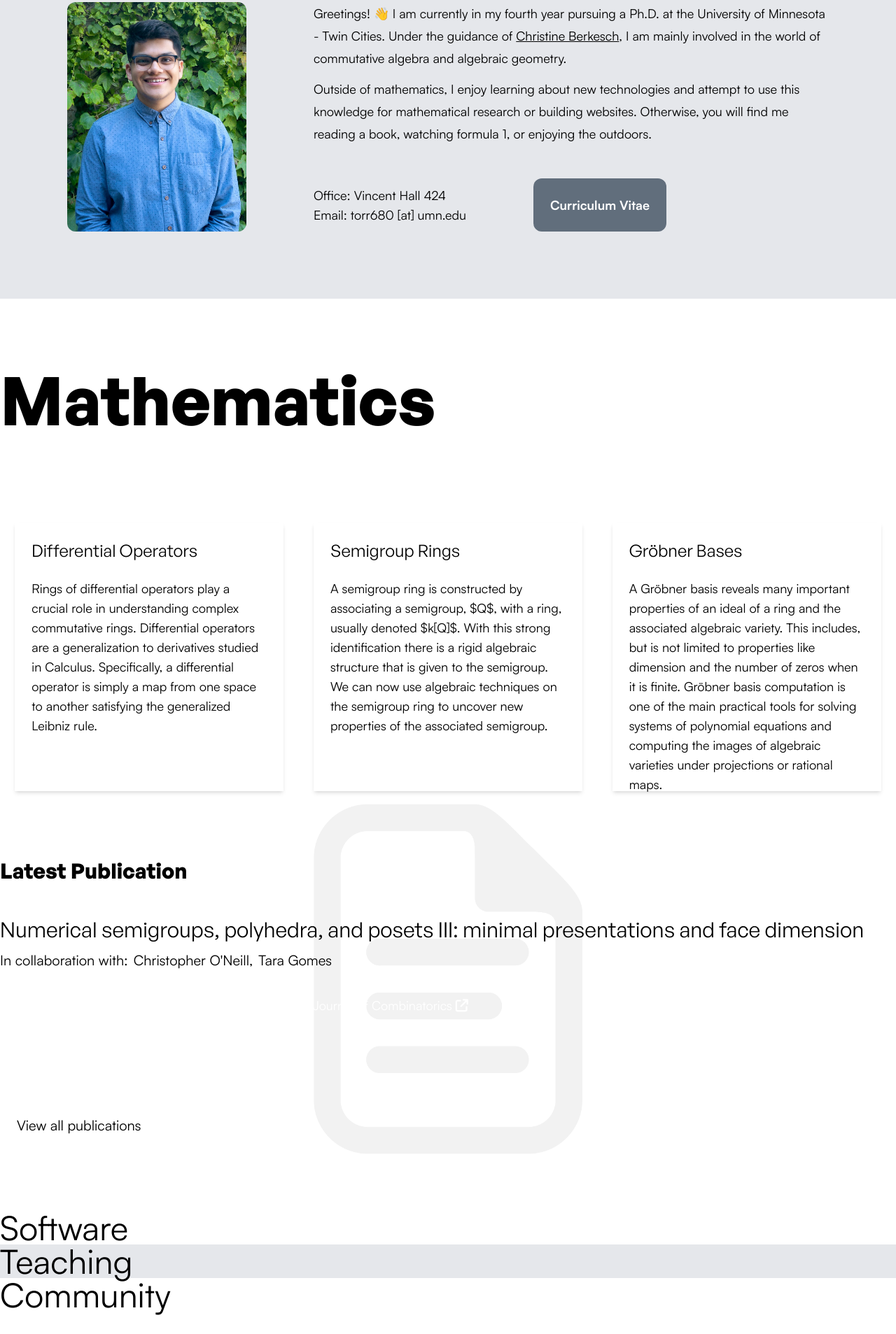
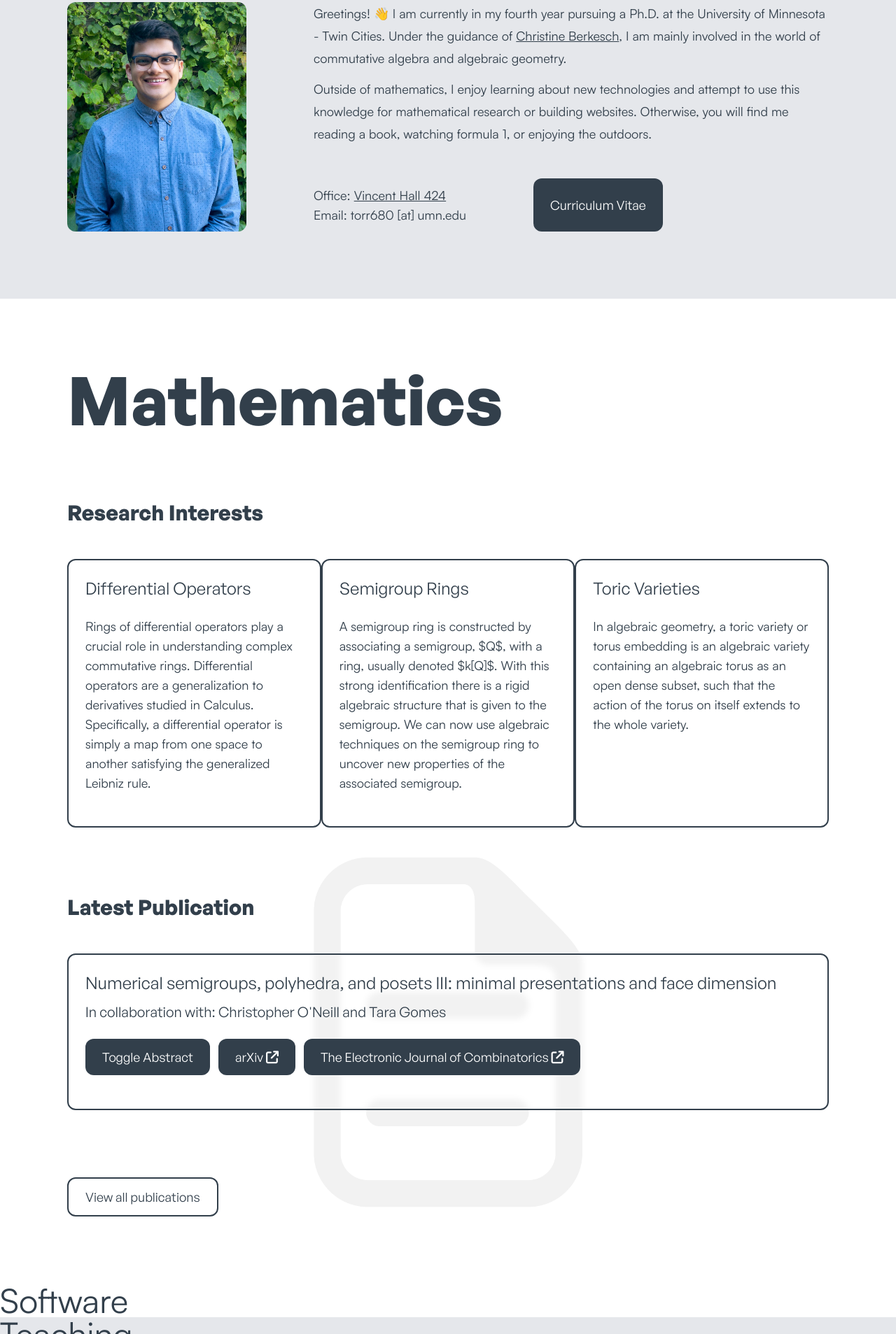
Before and after one commit to etdavila10/etorresdavila, an Astro site: page / in a window 1280 px wide. Shown: the part 893-2800 px from the top of the page at 70% size. Before the commit the page ends 2774 px from the top, so only its background shows below. Built offline with nearby package versions, Linux system fonts and the light colour scheme; Astro itself is replaced by a stand-in of ours.

Commit message:
Updated mathematics section

```diff
--- a/src/components/Card.astro
+++ b/src/components/Card.astro
@@ -1,9 +1,10 @@
 ---
-const {title, iconBg, details, linkUrl} = Astro.props;
+const { title, details } = Astro.props;
 ---
 
-<div class="w-96 h-96 bg-offwhite p-6 flex flex-col gap-6 justify-start shadow-md relative m-auto">
-  <div class="font-display text-2xl">{ title }</div>
-  <div>{ details }</div>
-  <a href={ linkUrl } class:list={[iconBg, 'rounded-full text-white w-fit py-1 px-2 absolute -right-2 -top-2']}><i class="fa-solid fa-arrow-up-right-from-square"></i></a>
+<div
+  class="w-96 h-96 bg-white/5 border-2 border-grey-800 p-6 flex flex-col gap-6 justify-start rounded-xl"
+>
+  <div class="font-display text-2xl">{title}</div>
+  <div>{details}</div>
 </div>
--- /dev/null
+++ b/src/components/Mathematics.astro
@@ -0,0 +1,48 @@
+---
+import Card from "./Card.astro";
+import Publication from "./Publication.astro";
+---
+
+<div id="mathematics-container" class="pb-24">
+  <h1 id="mathematics-heading" class="text-8xl p-24 font-display font-bold">
+    Mathematics
+  </h1>
+  <div id="mathematics-specialties" class="px-24">
+    <h2
+      id="research-interest-header"
+      class="text-3xl font-bold mb-12 font-display"
+    >
+      Research Interests
+    </h2>
+    <div id="research-interests-container" class="flex justify-between mb-24">
+      <Card
+        title="Differential Operators"
+        details="Rings of differential operators play a crucial role in understanding complex commutative rings. Differential operators are a generalization to derivatives studied in Calculus. Specifically, a differential operator is simply a map from one space to another satisfying the generalized Leibniz rule."
+      />
+      <Card
+        title="Semigroup Rings"
+        details="A semigroup ring is constructed by associating a semigroup, $Q$, with a ring, usually denoted $k[Q]$. With this strong identification there is a rigid algebraic structure that is given to the semigroup. We can now use algebraic techniques on the semigroup ring to uncover new properties of the associated semigroup."
+      />
+      <Card
+        title="Toric Varieties"
+        details="In algebraic geometry, a toric variety or torus embedding is an algebraic variety containing an algebraic torus as an open dense subset, such that the action of the torus on itself extends to the whole variety."
+      />
+    </div>
+  </div>
+  <div id="latest-publication" class="font-display mx-24">
+    <h2 class="text-3xl font-bold mb-12">Latest Publication</h2>
+    <Publication
+      title="Numerical semigroups, polyhedra, and posets III: minimal presentations and face dimension"
+      authors={["Christopher O'Neill", "Tara Gomes"]}
+      arxivLink="https://arxiv.org/abs/2009.05921"
+      journalTitle="The Electronic Journal of Combinatorics"
+      journalLink="https://www.combinatorics.org/ojs/index.php/eljc/article/view/v30i2p57"
+      abstract="This paper is the third in a series of manuscripts that examine the combinatorics of the Kunz polyhedron Pm, whose positive integer points are in bijection with numerical semigroups (cofinite subsemigroups of ℤ≥0) whose smallest positive element is m. The faces of Pm are indexed by a family of finite posets (called Kunz posets) obtained from the divisibility posets of the numerical semigroups lying on a given face. In this paper, we characterize to what extent the minimal presentation of a numerical semigroup can be recovered from its Kunz poset. In doing so, we prove that all numerical semigroups lying on the interior of a given face of Pm have identical minimal presentation cardinality, and we provide a combinatorial method of obtaining the dimension of a face from its corresponding Kunz poset."
+    />
+    <!-- TODO: Create a page for all publications -->
+    <button
+      class="hover:bg-grey-800 hover:text-white mt-24 rounded-xl border-2 border-grey-800 bg-white px-6 py-3 text-grey-800 text-lg"
+      >View all publications</button
+    >
+  </div>
+</div>
--- a/src/components/Publication.astro
+++ b/src/components/Publication.astro
@@ -1,39 +1,77 @@
 ---
-const {title, authors, arxivLink, journalLink, journalTitle, abstract} = Astro.props;
+const { title, authors, arxivLink, journalLink, journalTitle, abstract } =
+  Astro.props;
+const totalAuthors = authors.length;
 ---
 
 <div class="relative">
-  <div class="w-96 absolute text-center -z-10 opacity-5 left-0 right-0 mx-auto top-1/2 -translate-y-1/2">
-    <img src='/document.png' />
+  <div
+    class="w-96 absolute text-center -z-10 opacity-5 left-0 right-0 mx-auto top-1/2 -translate-y-1/2"
+  >
+    <img src="/document.png" />
   </div>
-  <div class='flex flex-col justify-between'>
-    <h1 class='font-display text-3xl mb-3'>{ title }</h1>
-    <ul class='mb-6'>
-      <li class='inline text-xl pr-2'>In collaboration with:</li><!--
-      -->{ authors.map((author, i) => <li class='inline text-xl pr-2'>{ author }{i === authors.length-1 ? '' : ','}</li>) }
+  <div
+    class="flex flex-col justify-between bg-white/5 p-6 rounded-xl backdrop-blur-sm border-2 border-grey-800"
+  >
+    <h1 class="font-display text-2xl mb-3">{title}</h1>
+    <ul class="mb-6">
+      <li class="inline text-xl">In collaboration with:</li><!--
+      -->{
+        authors.map((author, i) => (
+          <li class="inline text-xl">
+            {author}<!--
+            -->{i < totalAuthors - 2 && ","}<!--
+            -->{i === totalAuthors - 1 && ""}<!--
+            -->{i === totalAuthors - 2 && totalAuthors !== 2 && ", and"}<!--
+            -->{i === totalAuthors - 2 && totalAuthors === 2 && " and"}
+          </li>
+        ))
+      }<!--
+    -->
     </ul>
-    <div class='flex items-center gap-3'>
-      <button id='moreButton' class='text-white w-fit px-6 py-3 bg-teal rounded-full'>Toggle Abstract</button>
-      <a href={ arxivLink } target='_blank' class='rounded-full px-6 py-3 bg-coral text-white'>arXiv <i class="fa-solid fa-arrow-up-right-from-square"></i></a>
-      <a href={ journalLink } target='_blank' class='rounded-full px-6 py-3 bg-olive text-white'>{ journalTitle } <i class="fa-solid fa-arrow-up-right-from-square"></i></a>
+    <div class="flex items-center gap-3 font-display text-white">
+      <button
+        id="moreButton"
+        class="hover:bg-grey-500 rounded-xl bg-grey-800 w-fit px-6 py-3"
+        >Toggle Abstract</button
+      >
+      <a
+        href={arxivLink}
+        target="_blank"
+        class="rounded-xl bg-grey-800 px-6 py-3 hover:bg-grey-500"
+        >arXiv <i class="fa-solid fa-arrow-up-right-from-square"></i></a
+      >
+      <a
+        href={journalLink}
+        target="_blank"
+        class="rounded-xl bg-grey-800 px-6 py-3 hover:bg-grey-500"
+        >{journalTitle}
+        <i class="fa-solid fa-arrow-up-right-from-square"></i></a
+      >
     </div>
-    <div id='wrapper' class='mt-6 border-gray border-l-2 pl-3 grid grid-rows-[0fr] transition-all duration-500'>
-      <p id='abstract' class='overflow-hidden leading-7 pr-12'>
-        { abstract }
+    <div
+      id="wrapper"
+      class="mt-6 border-grey-800 border-l-2 pl-3 grid grid-rows-[0fr] transition-all duration-500"
+    >
+      <p id="abstract" class="overflow-hidden leading-7 pr-12">
+        {abstract}
       </p>
     </div>
   </div>
 </div>
 
 <script>
-const moreButton = document.getElementById('moreButton');
-const wrapper = document.getElementById('wrapper');
+  const moreButton = document.getElementById("moreButton");
+  const wrapper = document.getElementById("wrapper");
 
-moreButton.addEventListener('click', () => {
-  if (wrapper.style.gridTemplateRows === '0fr' || wrapper.style.gridTemplateRows === '') {
-    wrapper.style.gridTemplateRows = '1fr';
-  } else {
-    wrapper.style.gridTemplateRows = '0fr';
-  }
-});
+  moreButton.addEventListener("click", () => {
+    if (
+      wrapper.style.gridTemplateRows === "0fr" ||
+      wrapper.style.gridTemplateRows === ""
+    ) {
+      wrapper.style.gridTemplateRows = "1fr";
+    } else {
+      wrapper.style.gridTemplateRows = "0fr";
+    }
+  });
 </script>
--- a/src/components/Research.astro
+++ /dev/null
@@ -1,41 +0,0 @@
----
-import Card from "./Card.astro";
-import Publication from "./Publication.astro";
----
-
-<div id="mathematics" class="my-24">
-  <h1 class="text-8xl h-32 font-display text-teal font-bold">Mathematics</h1>
-  <div class="grid grid-cols-3 items-center my-24">
-    <Card
-      title="Differential Operators"
-      iconBg="bg-teal"
-      details="Rings of differential operators play a crucial role in understanding complex commutative rings. Differential operators are a generalization to derivatives studied in Calculus. Specifically, a differential operator is simply a map from one space to another satisfying the generalized Leibniz rule."
-      linkUrl="https://en.wikipedia.org/wiki/Differential_operator"
-    />
-    <Card
-      title="Semigroup Rings"
-      iconBg="bg-teal"
-      details="A semigroup ring is constructed by associating a semigroup, $Q$, with a ring, usually denoted $k[Q]$. With this strong identification there is a rigid algebraic structure that is given to the semigroup. We can now use algebraic techniques on the semigroup ring to uncover new properties of the associated semigroup."
-      linkUrl="https://en.wikipedia.org/wiki/Monoid_ring"
-    />
-    <Card
-      title="Gröbner Bases"
-      iconBg="bg-teal"
-      details="A Gröbner basis reveals many important properties of an ideal of a ring and the associated algebraic variety. This includes, but is not limited to properties like dimension and the number of zeros when it is finite. Gröbner basis computation is one of the main practical tools for solving systems of polynomial equations and computing the images of algebraic varieties under projections or rational maps."
-      linkUrl="https://en.wikipedia.org/wiki/Gr%C3%B6bner_basis"
-    />
-  </div>
-
-  <h1 class="text-3xl font-bold font-display mb-12">Latest Publication</h1>
-  <Publication
-    title="Numerical semigroups, polyhedra, and posets III: minimal presentations and face dimension"
-    authors={["Christopher O'Neill", "Tara Gomes"]}
-    arxivLink="https://arxiv.org/abs/2009.05921"
-    journalTitle="The Electronic Journal of Combinatorics"
-    journalLink="https://www.combinatorics.org/ojs/index.php/eljc/article/view/v30i2p57"
-    abstract="This paper is the third in a series of manuscripts that examine the combinatorics of the Kunz polyhedron Pm, whose positive integer points are in bijection with numerical semigroups (cofinite subsemigroups of ℤ≥0) whose smallest positive element is m. The faces of Pm are indexed by a family of finite posets (called Kunz posets) obtained from the divisibility posets of the numerical semigroups lying on a given face. In this paper, we characterize to what extent the minimal presentation of a numerical semigroup can be recovered from its Kunz poset. In doing so, we prove that all numerical semigroups lying on the interior of a given face of Pm have identical minimal presentation cardinality, and we provide a combinatorial method of obtaining the dimension of a face from its corresponding Kunz poset."
-  />
-  <button class="mt-24 text-xl rounded-full bg-offwhite px-6 py-3"
-    >View all publications</button
-  >
-</div>
--- a/src/components/Welcome.astro
+++ b/src/components/Welcome.astro
@@ -5,37 +5,37 @@
       Math Ph.D. Candidate & Software Engineer
     </h2>
     <div class="flex gap-3 text-grey-500">
-      <a href="" class="">
+      <a href="https://github.com/etdavila10" target="_blank" class="">
+        GitHub <i class="fa-solid fa-arrow-up-right-from-square"></i>
+      </a>
+      <a href="https://www.linkedin.com/in/etorres10/" target="_blank" class="">
         LinkedIn <i class="fa-solid fa-arrow-up-right-from-square"></i>
-      </a>
-      <a href="" class="">
-        GitHub <i class="fa-solid fa-arrow-up-right-from-square"></i>
       </a>
     </div>
   </div>
   <div class="border-l-2 border-lightBlue-500 flex-col flex pl-8 text-xl">
     <span
-      class="hover:text-grey-400 hover:scale-110 cursor-pointer transition my-1"
+      class="hover:text-grey-500 hover:scale-110 cursor-pointer transition my-1"
     >
       About
     </span>
     <span
-      class="hover:text-grey-400 hover:scale-110 cursor-pointer transition my-1"
+      class="hover:text-grey-500 hover:scale-110 cursor-pointer transition my-1"
     >
       Mathematics
     </span>
     <span
-      class="hover:text-grey-400 hover:scale-110 cursor-pointer transition my-1"
+      class="hover:text-grey-500 hover:scale-110 cursor-pointer transition my-1"
     >
       Software
     </span>
     <span
-      class="hover:text-grey-400 hover:scale-110 cursor-pointer transition my-1"
+      class="hover:text-grey-500 hover:scale-110 cursor-pointer transition my-1"
     >
       Teaching
     </span>
     <span
-      class="hover:text-grey-400 hover:scale-110 cursor-pointer transition my-1"
+      class="hover:text-grey-500 hover:scale-110 cursor-pointer transition my-1"
     >
       Community
     </span>
--- a/src/layouts/Layout.astro
+++ b/src/layouts/Layout.astro
@@ -33,7 +33,7 @@ const { title } = Astro.props;
       crossorigin="anonymous"></script>
     <title>{title}</title>
   </head>
-  <body class="text-lg">
+  <body class="text-lg text-grey-800">
     <slot />
   </body>
 </html>
--- a/src/pages/index.astro
+++ b/src/pages/index.astro
@@ -2,7 +2,7 @@
 import Layout from "../layouts/Layout.astro";
 import Welcome from "../components/Welcome.astro";
 import Header from "../components/Header.astro";
-import Research from "../components/Research.astro";
+import Mathematics from "../components/Mathematics.astro";
 import About from "../components/About.astro";
 ---
 
@@ -10,18 +10,19 @@ import About from "../components/About.astro";
   <Header />
   <main id="content">
     <Welcome />
-    <div id="about" class="bg-grey-100 flex p-24 gap-24">
+    <div id="about-container" class="bg-grey-100 flex p-24 gap-24">
       <div id="profile-img-container" class="w-64">
-        <img src="profile_pic.jpeg" alt="Eduardo headshot" class="rounded-xl"/>
+        <img src="profile_pic.jpeg" alt="Eduardo headshot" class="rounded-xl" />
       </div>
       <div id="about-content" class="text-lg flex-1">
         <div id="about-description" class="mb-12">
           <p class="mb-3 leading-8">
             Greetings! 👋 I am currently in my fourth year pursuing a Ph.D. at
             the University of Minnesota - Twin Cities. Under the guidance of <a
-            href="https://www-users.cse.umn.edu/~cberkesc/"
-            class="hover:text-grey-400 underline">Christine Berkesch</a>,
-            I am mainly involved in the world of commutative algebra and algebraic geometry.
+              href="https://www-users.cse.umn.edu/~cberkesc/"
+              class="hover:text-grey-500 underline">Christine Berkesch</a
+            >, I am mainly involved in the world of commutative algebra and
+            algebraic geometry.
           </p>
           <p class="mb-3 leading-8">
             Outside of mathematics, I enjoy learning about new technologies and
@@ -32,27 +33,36 @@ import About from "../components/About.astro";
         </div>
         <div id="contact-cv" class="flex justify-start items-center gap-24">
           <ul id="contact-info">
-            <li>Office: Vincent Hall 424</li>
+            <li>
+              Office:
+              <a
+                href="https://maps.app.goo.gl/JGG3AdJqALrMNiYf8"
+                class="underline hover:text-grey-500"
+                target="_blank">Vincent Hall 424</a
+              >
+            </li>
             <li>Email: torr680 [at] umn.edu</li>
           </ul>
           <div id="curriculum-vitae">
             <a href="etorresdavila_cv.pdf">
-            <div class="p-6 bg-grey-500 rounded-xl text-white font-bold">
-              <span>Curriculum Vitae</span>
-            </div>
+              <div
+                class="hover:bg-grey-500 p-6 bg-grey-800 rounded-xl text-white font-display"
+              >
+                <span>Curriculum Vitae</span>
+              </div>
             </a>
           </div>
         </div>
       </div>
     </div>
-    <Research />
-    <div id="software" >
+    <Mathematics />
+    <div id="software">
       <h1 class="text-5xl">Software</h1>
     </div>
-    <div id="teaching" class="bg-grey-100" >
+    <div id="teaching" class="bg-grey-100">
       <h1 class="text-5xl">Teaching</h1>
     </div>
-    <div id="community" >
+    <div id="community">
       <h1 class="text-5xl">Community</h1>
     </div>
   </main>
```
Also changed, not shown: src/pages/about.astro (+8 -8 lines).
